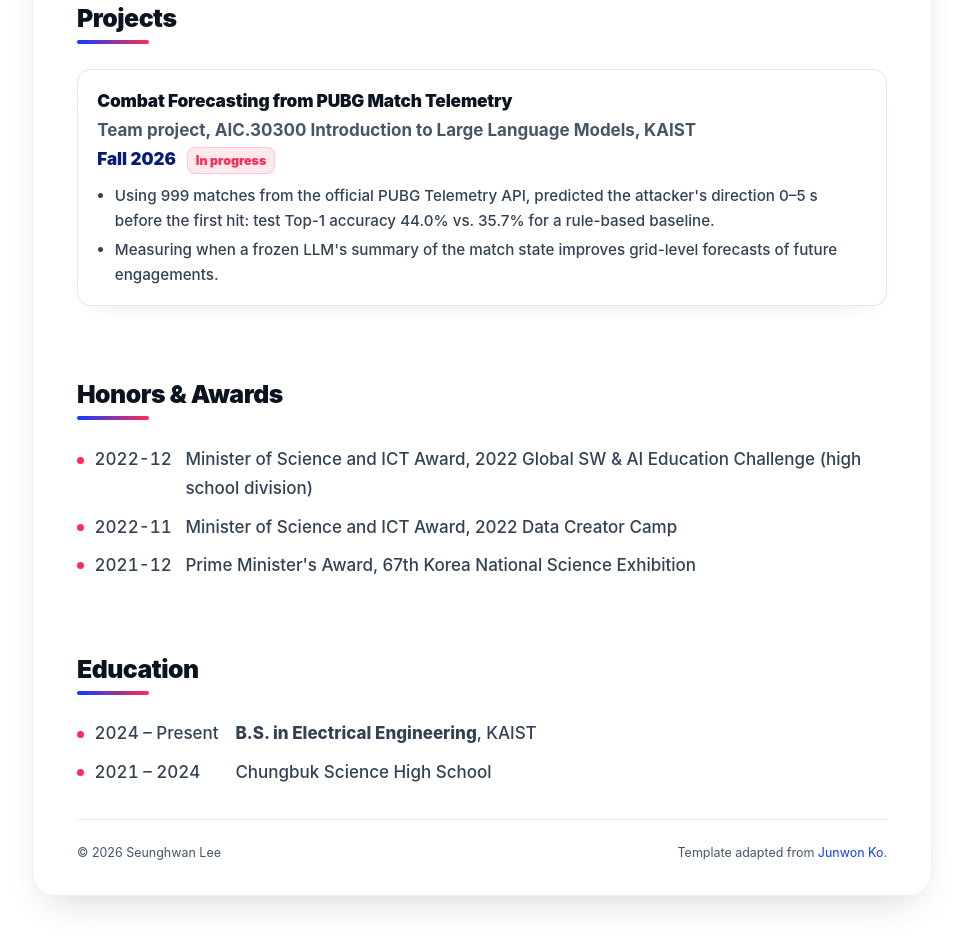
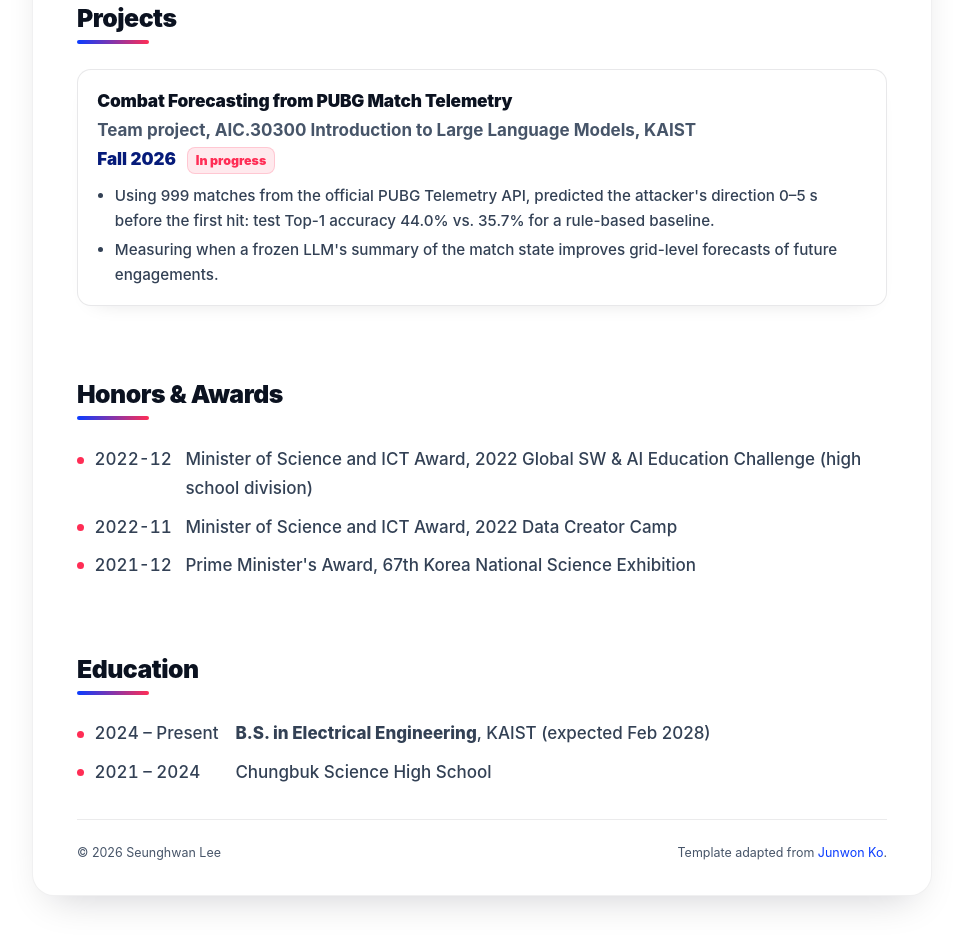
Before and after one commit to lsh4867/lsh4867.github.io, a plain HTML site: page index.html in a window 1280 px wide. Shown: the part 1918-2866 px from the top of the page, without its empty margins (158-1121 px from the left). Drawn offline with Linux system fonts and the light colour scheme; a web font is replaced by a local one.

Commit message:
Correct expected graduation date and widen date column
Co-Authored-By: Claude Opus 5.5 <noreply@anthropic.com>

```diff
--- a/index.html
+++ b/index.html
@@ -156,7 +156,7 @@
           <heading>Education</heading>
         </header>
         <ul class="news-list wide-date">
-          <li><span class="news-date">2024 – Present</span><span><strong>B.S. in Electrical Engineering</strong>, KAIST</span></li>
+          <li><span class="news-date">2024 – Present</span><span><strong>B.S. in Electrical Engineering</strong>, KAIST (expected Feb 2028)</span></li>
           <li><span class="news-date">2021 – 2024</span><span>Chungbuk Science High School</span></li>
         </ul>
       </section>
```
